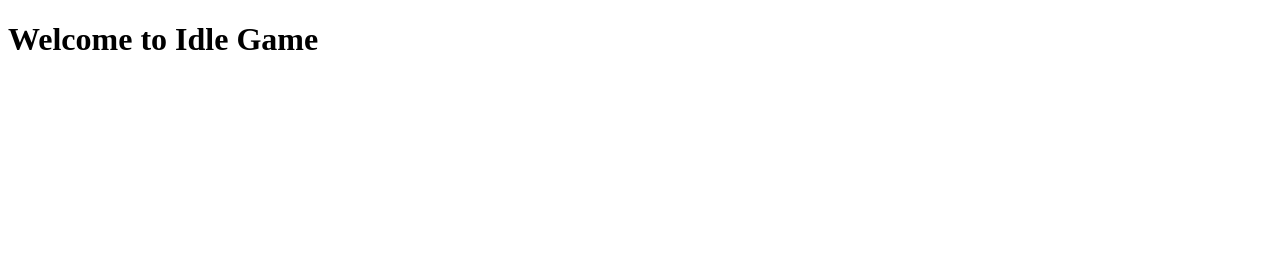
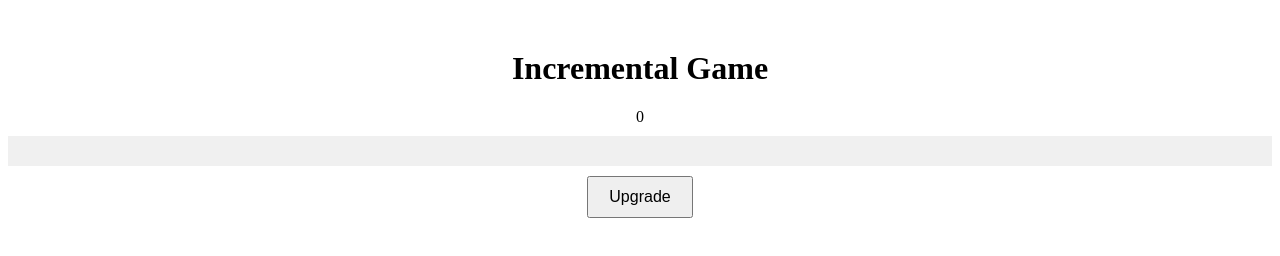
Before and after one commit to mohanpednekar/idle-game, a website: page index.html in a window 1280 px wide. Drawn offline with Linux system fonts and the light colour scheme.

Commit message:
Update index.html

```diff
--- a/index.html
+++ b/index.html
@@ -1,13 +1,20 @@
 <!DOCTYPE html>
 <html lang="en">
 <head>
-    <meta charset="UTF-8">
-    <meta name="viewport" content="width=device-width, initial-scale=1.0">
-    <title>Idle Game</title>
-    <link rel="stylesheet" href="css/style.css">
+<meta charset="UTF-8">
+<meta name="viewport" content="width=device-width, initial-scale=1.0">
+<title>Incremental Game</title>
+<link rel="stylesheet" href="css/styles.css">
 </head>
 <body>
-    <h1>Welcome to Idle Game</h1>
-    <script src="js/main.js"></script>
+<div class="container">
+  <h1>Incremental Game</h1>
+  <div id="numberDisplay">0</div>
+  <div class="progress-bar">
+    <div class="progress" id="progress"></div>
+  </div>
+  <button id="upgradeButton">Upgrade</button>
+</div>
+<script src="js/main.js"></script>
 </body>
 </html>
```
